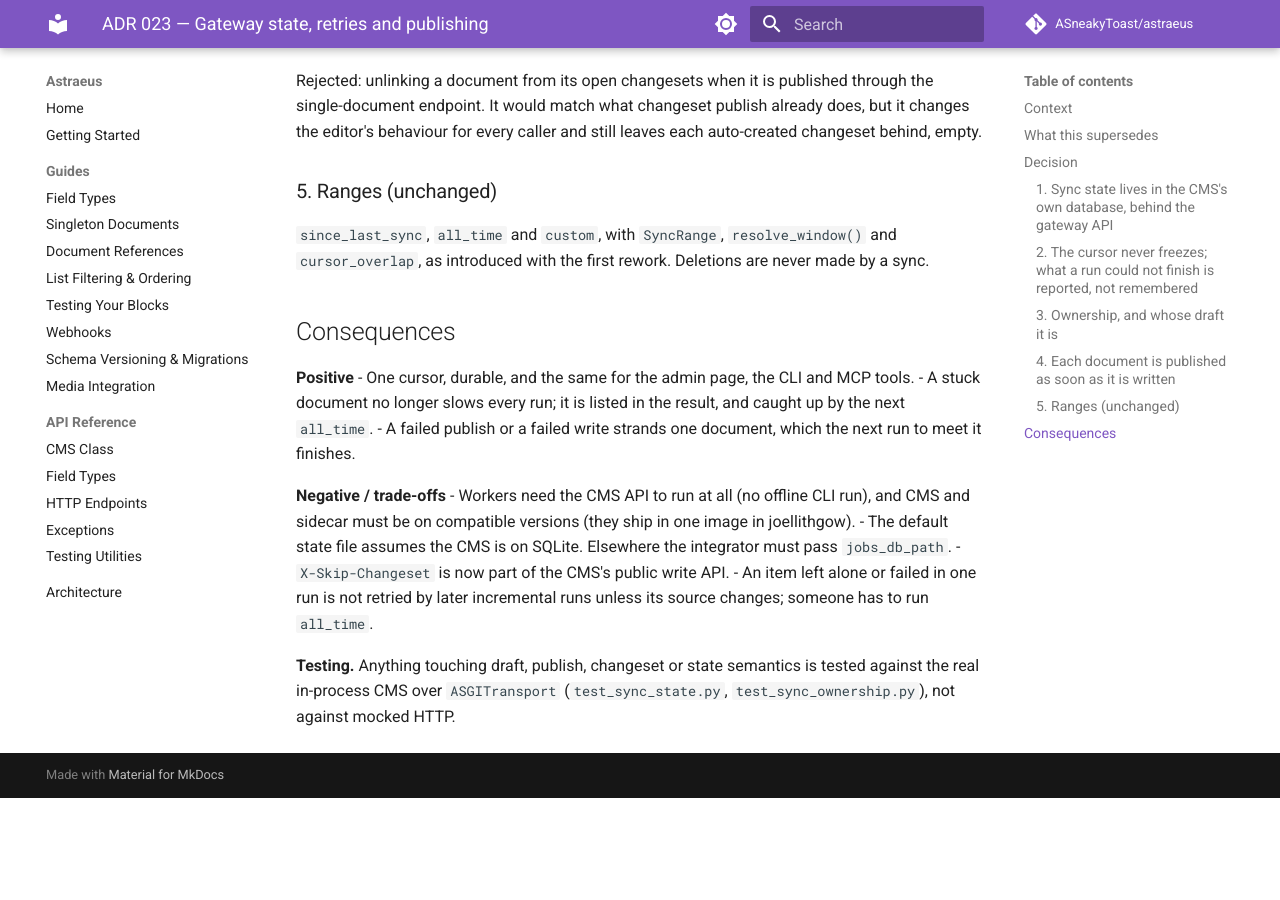
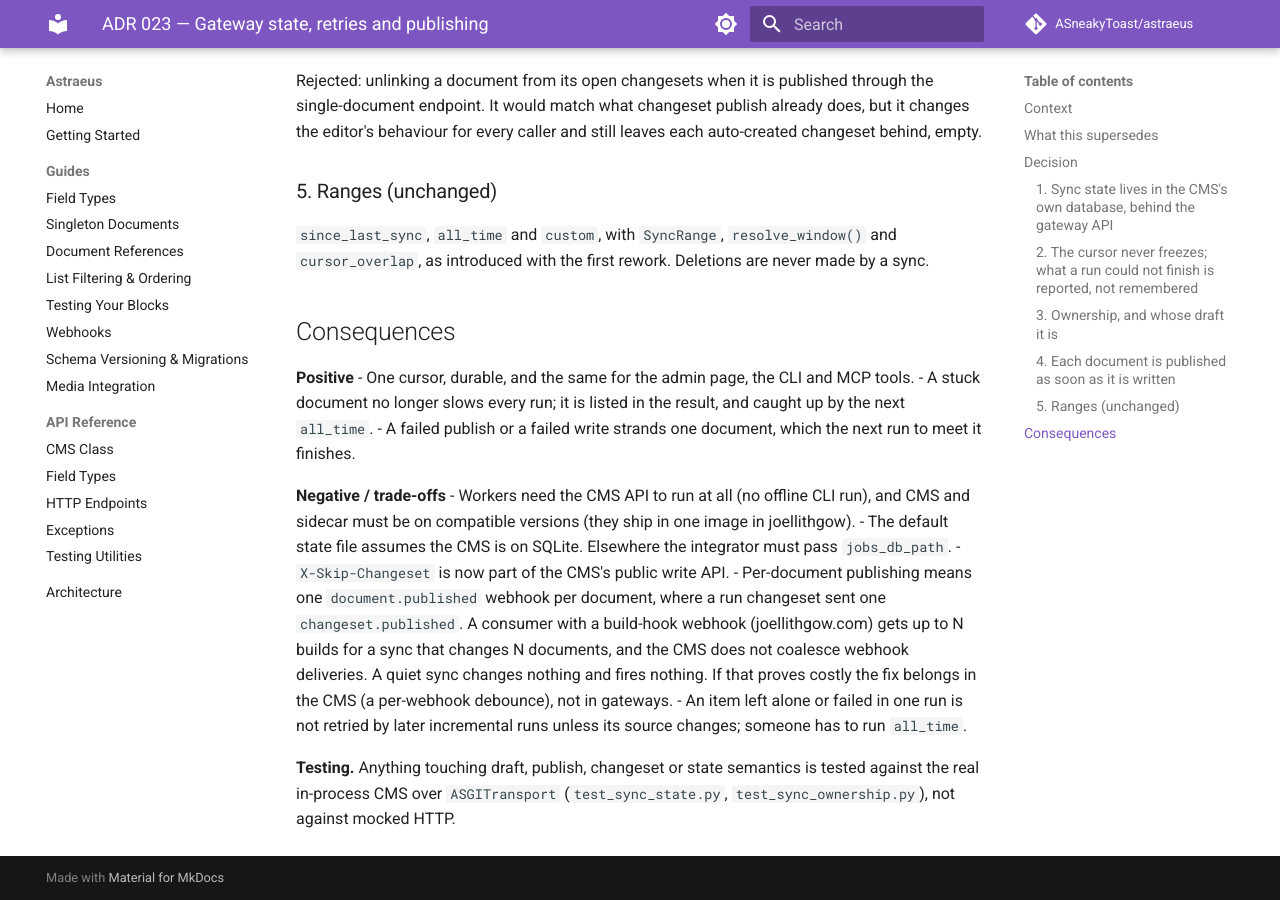
Before and after one commit to ASneakyToast/astraeus, an MkDocs documentation site: the page built from docs/decisions/023-gateway-state-and-publishing.md, in a window 1280 px wide and 900 px high, scrolled down 2970 px. Built offline with MkDocs 1.6.1 and Material for MkDocs 9.7.7, drawn with Linux system fonts in a browser that asks for light colours; comment, search, counter and statistics services are not loaded; before the commit the page ends 3768 px from its top, so only the background shows below that.

Commit message:
docs(adr): record the webhook cost of per-document publishing in ADR 023
One document.published webhook per document, where a run changeset sent one
changeset.published. With a build-hook webhook that is up to N builds for a
sync that changes N documents; the CMS does not coalesce deliveries.

Co-Authored-By: Claude Sonnet 5.5 <noreply@anthropic.com>
Claude-Session: https://claude.ai/code/session_011tdfbuiYnpWHwVDr2mEbBK

```diff
--- a/docs/decisions/023-gateway-state-and-publishing.md
+++ b/docs/decisions/023-gateway-state-and-publishing.md
@@ -121,6 +121,10 @@ introduced with the first rework. Deletions are never made by a sync.
   versions (they ship in one image in joellithgow).
 - The default state file assumes the CMS is on SQLite. Elsewhere the integrator must pass `jobs_db_path`.
 - `X-Skip-Changeset` is now part of the CMS's public write API.
+- Per-document publishing means one `document.published` webhook per document, where a run changeset sent one
+  `changeset.published`. A consumer with a build-hook webhook (joellithgow.com) gets up to N builds for a sync that
+  changes N documents, and the CMS does not coalesce webhook deliveries. A quiet sync changes nothing and fires
+  nothing. If that proves costly the fix belongs in the CMS (a per-webhook debounce), not in gateways.
 - An item left alone or failed in one run is not retried by later incremental runs unless its source changes; someone has to run `all_time`.
 
 **Testing.** Anything touching draft, publish, changeset or state semantics is tested against the real
```
